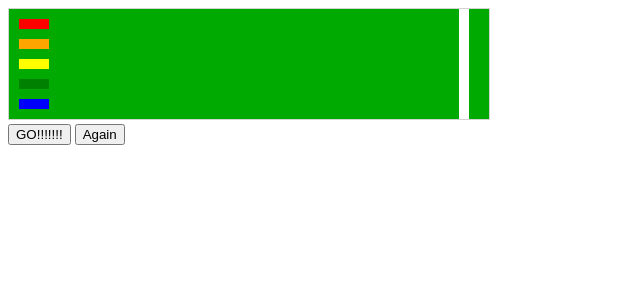
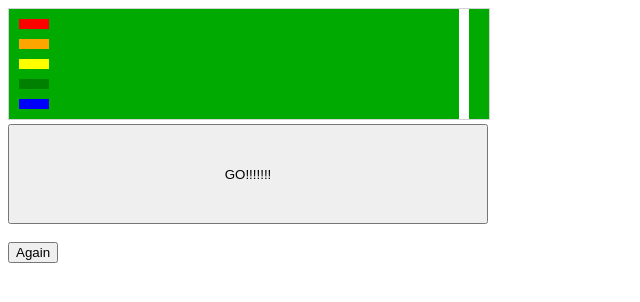
Before and after one commit to jimmy-t/hello, a plain HTML site: page index.html in a window 1280 px wide. Shown: the whole page, without its empty margins (0-640 px from the left). Drawn offline with Linux system fonts and the light colour scheme.

Commit message:
Update index.html

```diff
--- a/index.html
+++ b/index.html
@@ -2,6 +2,7 @@
 <html>
 <head>
 <meta name="viewport" content="width=device-width; initial-scale=1.0; maximum-scale=1.0; user-scalable=0;">
+<meta name="viewport" content="width=device-width, initial-scale=1.0"/>
 <style>
 canvas {
     border:1px solid #d3d3d3;
@@ -136,7 +137,9 @@ function go() {
 
 </script>
 <br>
-<button onmousedown="go()" onmouseup=";">GO!!!!!!!</button>
+<button style="height:100px; width:480px;" onmousedown="go()" onmouseup=";">GO!!!!!!!</button>
+<br>
+<br>
 <button onmousedown="startGame()" onmouseup=";">Again</button>
 </body>
 </html>
```
